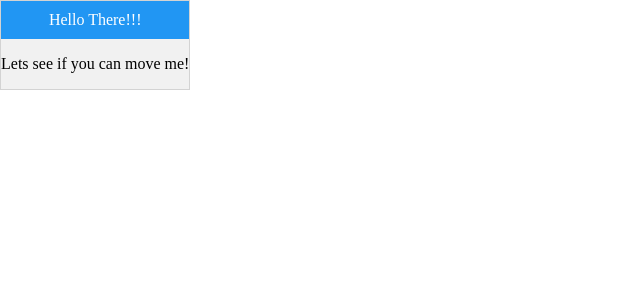
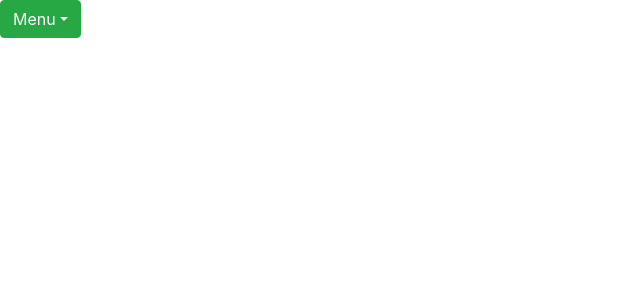
Before and after one commit to sanghapriya/process-modeler-v1, a React (Create React App) app: page / in a window 1280 px wide. Shown: the top 300 px of the page, without its empty margins (0-640 px from the left). Built offline with nearby package versions, Linux system fonts and the light colour scheme.

Commit message:
add bootstrap, implement menu, drag element from menu

```diff
--- a/package.json
+++ b/package.json
@@ -6,7 +6,9 @@
     "@testing-library/jest-dom": "^4.2.4",
     "@testing-library/react": "^9.4.0",
     "@testing-library/user-event": "^7.1.2",
+    "bootstrap": "^4.4.1",
     "react": "^16.12.0",
+    "react-bootstrap": "^1.0.0-beta.16",
     "react-dom": "^16.12.0",
     "react-scripts": "3.3.0"
   },
--- a/src/App.js
+++ b/src/App.js
@@ -3,15 +3,20 @@ import logo from './logo.svg';
 import './App.css';
 import Square from './components/square.component';
 
+import 'bootstrap/dist/css/bootstrap.min.css';
 
+import Dropdown from 'react-bootstrap/Dropdown';
 
 export default class App extends Component{
 
 constructor() {
   super();
-  this.state = { testVar:""};
+  this.state = { elements:[]
+                };
   this.clickMe = this.clickMe.bind(this);
   this.onObjectDragged = this.onObjectDragged.bind(this);
+  this.onObjectDragEnd = this.onObjectDragEnd.bind(this);
+  this.onMenuObjectDragEnd = this.onMenuObjectDragEnd.bind(this);
 
 
 }
@@ -34,12 +39,55 @@ onObjectDragged(){
 }
 
 
+onMenuObjectDragEnd(e){
+
+        this.setState({
+                        elements:
+                          <Square   pos1={-1*e.clientX}
+                                    pos2= {-1*e.clientY}
+                                    pos3={e.clientX}
+                                    pos4={e.clientY}
+                                    top={e.clientY}
+                                    left={e.clientX }/>
+
+        });
+
+
+        console.log(this.state)
+
+
+        }
+
+onObjectDragEnd(e){
+        this.setState({
+                  pos1 :this.state.pos3 - e.clientX,
+                  pos2 :this.state.pos4 - e.clientY,
+                  pos3 :e.clientX,
+                  pos4 :e.clientY,
+                  top: ( this.state.top -(this.state.pos4 - e.clientY)),
+                  left:(this.state.left -(this.state.pos3 - e.clientX)) });
+
+        console.log(this.state)
+
+        }
+
+
 render() {
   return (
-    <div className="App">
-      <Square clickMe={this.clickMe} onObjectDragged = {this.onObjectDragged}/>
-      <h2>{this.state.testVar}</h2>
-    </div>
+    <div>
+    <Dropdown>
+    <Dropdown.Toggle variant="success" id="dropdown-basic">
+    Menu
+    </Dropdown.Toggle>
+
+    <Dropdown.Menu>
+      <Dropdown.Item draggable onDragEnd = {this.onMenuObjectDragEnd}>Square</Dropdown.Item>
+      <Dropdown.Item draggable>Circle</Dropdown.Item>
+      <Dropdown.Item draggable>Diamond</Dropdown.Item>
+    </Dropdown.Menu>
+  </Dropdown>
+      {this.state.elements}
+      </div>
   );
 }
 
--- a/src/components/square.component.js
+++ b/src/components/square.component.js
@@ -1,17 +1,6 @@
 import React, { Component } from 'react';
 
-// const squareDiv = {
-//                   position: "absolute",
-//                   zIndex: 9,
-//                   backgroundColor: "#f1f1f1",
-//                   textAlign: "center",
-//                   border: "1px solid #d3d3d3",
-//                   top:
-//                 };
-
 export default class Square extends Component {
-
-
 
   constructor(props) {
   super(props);
@@ -19,42 +8,22 @@ export default class Square extends Component {
               {
                 clickMe: props.clickMe,
                 onObjectDragged: props.onObjectDragged,
-                pos1:0,
-                pos2:0,
-                pos3:0,
-                pos4:0,
-                top:0,
-                left:0
+                onObjectDragEnd: props.onObjectDragEnd,
+                pos1:props.pos1,
+                pos2:props.pos2,
+                pos3:props.pos3,
+                pos4:props.pos4,
+                top:props.top,
+                left:props.left
 
               };
 
-  this.onObjectDragEnd = this.onObjectDragEnd.bind(this);
 
 
 }
 
 
 componentDidMount() {}
-
-
-onObjectDragEnd(e){
-
-  console.log(e.offsetTop);
-
-this.setState({
-          pos1 :this.state.pos3 - e.clientX,
-          pos2 :this.state.pos4 - e.clientY,
-          pos3 :e.clientX,
-          pos4 :e.clientY,
-          top: ( this.state.top -this.state.pos4 + e.clientY),
-          left:(this.state.left + e.clientY) });
-
-
-
-console.log(this.state)
-
-        }
-
 
 
 
@@ -64,6 +33,7 @@ render() {
   return (
 
     <div style = {{
+
                       position: "absolute",
                       zIndex: 9,
                       backgroundColor: "#f1f1f1",
@@ -71,18 +41,19 @@ render() {
                       border: "1px solid #d3d3d3",
                       top: this.state.top+"px",
                       left: this.state.left+"px"
-                    }} onClick = {this.state.clickMe}
-    onDrag = {this.state.onObjectDragged} onDragEnd = {this.onObjectDragEnd}>
+                    }}
+        draggable
+        onClick = {this.state.clickMe}
+        onDrag = {this.state.onObjectDragged}
+        onDragEnd = {this.state.onObjectDragEnd}>
 
 
-    <div
-
-      style = {{
-        padding: "10px",
-         cursor: "move",
-         zIndex: 10,
-         backgroundColor: "#2196F3",
-         color: "#fff"}}>
+    <div style = {{
+                   padding: "10px",
+                   cursor: "move",
+                   zIndex: 10,
+                   backgroundColor: "#2196F3",
+                   color: "#fff"}}>
 
 
           Hello There!!!
```
Also changed, not shown: 1 other file (tests, documents, lock files or other folders).
